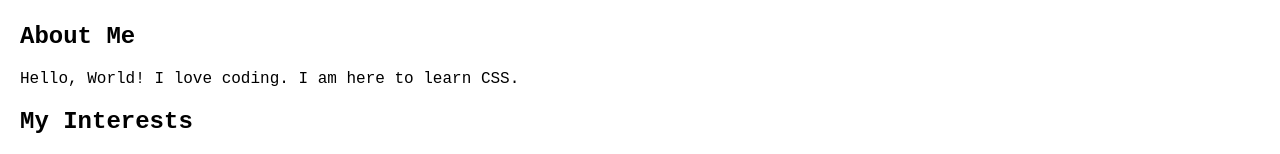
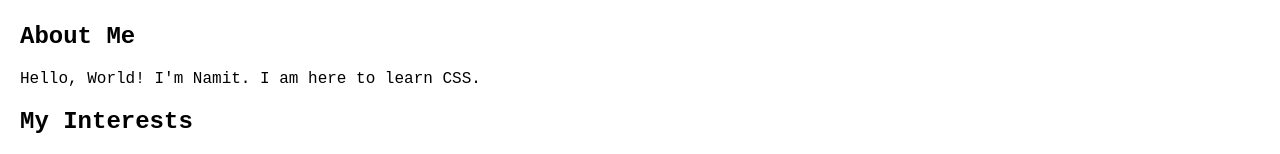
Before and after one commit to namitmalasi/CSS-101, a plain HTML site: page index.html in a window 1280 px wide. Shown: the part 129-283 px from the top of the page. Drawn offline with Linux system fonts and the light colour scheme.

Commit message:
minor change

```diff
--- a/index.html
+++ b/index.html
@@ -4,6 +4,10 @@
     <title>My Personal Website</title>
     <meta name="viewport" content="width=device-width, initial-scale=1.0" />
     <meta charset="UTF-8" />
+    <!-- <link
+      rel="stylesheet"
+      href="https://cdn.jsdelivr.net/npm/bootstrap@3.3.7/dist/css/bootstrap.min.css"
+    /> -->
 
     <style>
       body {
@@ -41,7 +45,7 @@
     <main>
       <section class="about_section">
         <h2>About Me</h2>
-        <p>Hello, World! I love coding. I am here to learn CSS.</p>
+        <p>Hello, World! I'm Namit. I am here to learn CSS.</p>
       </section>
       <section>
         <h2>My Interests</h2>
```
